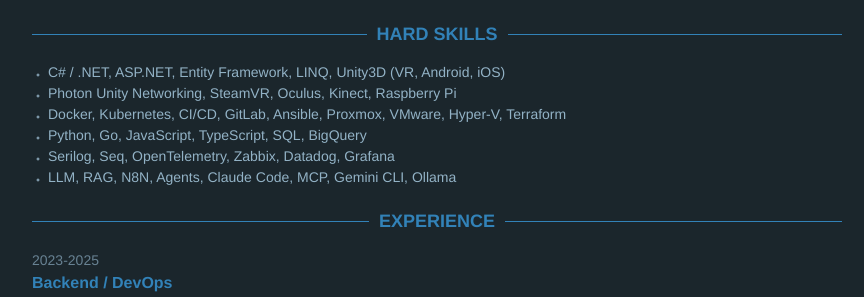
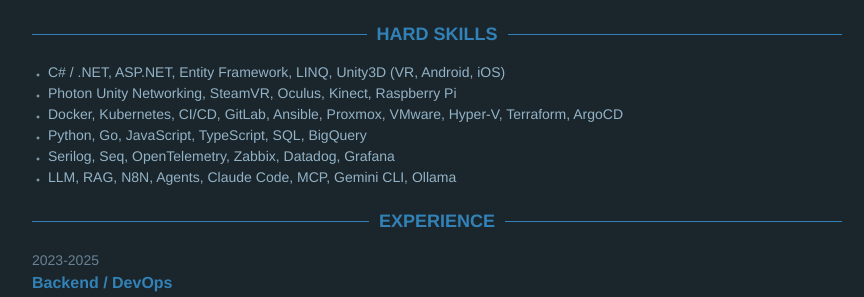
Before and after one commit to reverse-ats/CV-Andrei-Martianov-Programmer, a Jekyll site: the page built from index.html, in a window 1280 px wide. Shown: the part 273-570 px from the top of the page, without its empty margins (203-1067 px from the left). Built offline with Jekyll 4.4.1, drawn with Linux system fonts in a browser that asks for light colours.

Commit message:
Update CV

```diff
--- a/_data/data.yml
+++ b/_data/data.yml
@@ -7,7 +7,7 @@ hardskills:
   skill:
     - C# / .NET, ASP.NET, Entity Framework, LINQ, Unity3D (VR, Android, iOS)
     - Photon Unity Networking, SteamVR, Oculus, Kinect, Raspberry Pi
-    - Docker, Kubernetes, CI/CD, GitLab, Ansible, Proxmox, VMware, Hyper-V, Terraform
+    - Docker, Kubernetes, CI/CD, GitLab, Ansible, Proxmox, VMware, Hyper-V, Terraform, ArgoCD
     - Python, Go, JavaScript, TypeScript, SQL, BigQuery
     - Serilog, Seq, OpenTelemetry, Zabbix, Datadog, Grafana
     - LLM, RAG, N8N, Agents, Claude Code, MCP, Gemini CLI, Ollama
```
